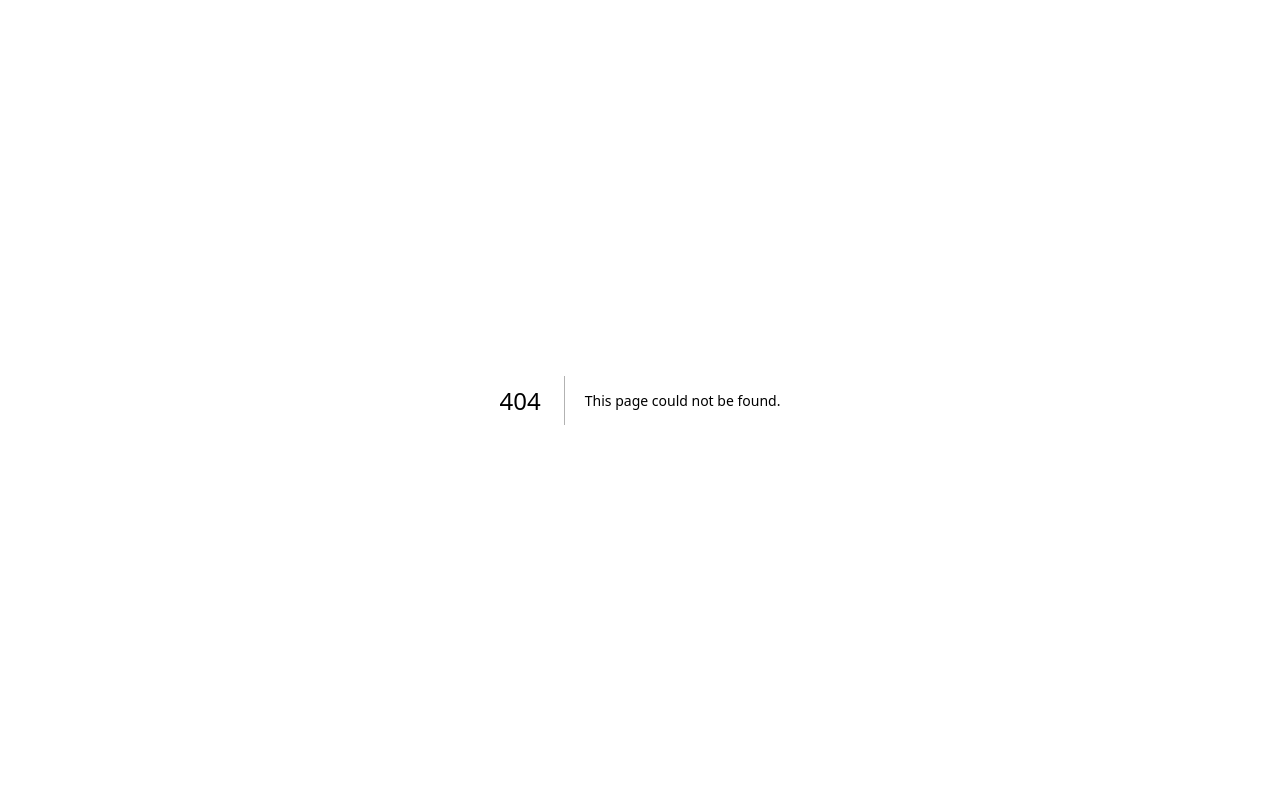
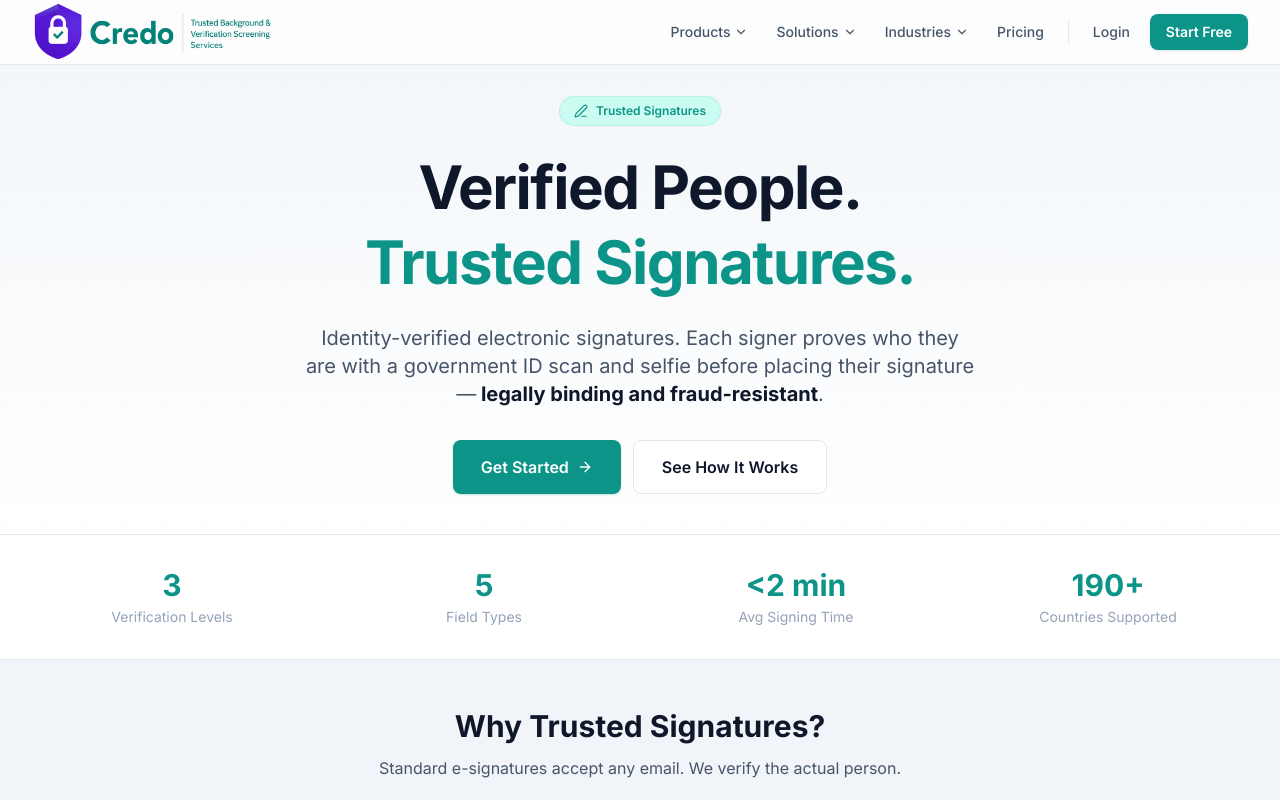
Before and after one commit to tanveerafzal/credo-screening-app, a Next.js app: page /credo-trusted-signatures in a window 1280 px wide. Before the commit this address had no page. Shown: the top 800 px of the page. Built offline with nearby package versions, Linux system fonts and the light colour scheme.

Commit message:
fix: rename product routes to credo-onboarding and credo-trusted-signatures.
Move landing pages to the new paths and add permanent redirects from the old URLs for bookmarks and SEO.

```diff
--- a/next.config.ts
+++ b/next.config.ts
@@ -3,6 +3,26 @@
 const nextConfig: NextConfig = {
   async redirects() {
     return [
+      {
+        source: "/trusted-signatures",
+        destination: "/credo-trusted-signatures",
+        permanent: true,
+      },
+      {
+        source: "/trusted-signatures/:path*",
+        destination: "/credo-trusted-signatures/:path*",
+        permanent: true,
+      },
+      {
+        source: "/onboarding",
+        destination: "/credo-onboarding",
+        permanent: true,
+      },
+      {
+        source: "/onboarding/:path*",
+        destination: "/credo-onboarding/:path*",
+        permanent: true,
+      },
       {
         source: "/:path*",
         has: [{ type: "host", value: "trustcredo.com" }],
--- a/src/app/onboarding/page.tsx
+++ b/src/app/credo-onboarding/page.tsx
@@ -336,7 +336,7 @@
               { icon: ScanFace, label: 'ID Verification', href: '/id-verification' },
               { icon: Search, label: 'Screening', href: '/screening' },
               { icon: FileText, label: 'Credit Report', href: '/credit-report' },
-              { icon: PenLine, label: 'Trusted Signatures', href: '/trusted-signatures' },
+              { icon: PenLine, label: 'Trusted Signatures', href: '/credo-trusted-signatures' },
             ].map((item) => (
               <Link
                 key={item.label}
--- a/src/app/trusted-signatures/page.tsx
+++ b/src/app/credo-trusted-signatures/page.tsx
@@ -150,7 +150,7 @@
           </p>
           <div className="mt-8 flex flex-col sm:flex-row gap-3 justify-center">
             <Link
-              href="/contact?product=trusted-signatures"
+              href="/contact?product=credo-trusted-signatures"
               className="inline-flex items-center justify-center gap-2 px-7 py-3.5 bg-accent text-white font-semibold rounded-lg hover:bg-accent-light shadow-sm shadow-accent/20 transition-all"
             >
               Get Started <ArrowRight className="w-4 h-4" />
@@ -347,7 +347,7 @@
               Learn About ID Verification <ArrowRight className="w-4 h-4" />
             </Link>
             <Link
-              href="/contact?product=trusted-signatures"
+              href="/contact?product=credo-trusted-signatures"
               className="inline-flex items-center gap-2 px-7 py-3.5 bg-white/10 text-white font-semibold rounded-lg border border-white/20 hover:bg-white/15 transition-all"
             >
               Contact Sales
@@ -362,7 +362,7 @@
         title="Ready to stop trusting email addresses?"
         subtitle="Trusted Signatures puts verified identity behind every signature. Get started at $1.99 per envelope."
         primaryLabel="Get Started"
-        primaryHref="/contact?product=trusted-signatures"
+        primaryHref="/contact?product=credo-trusted-signatures"
         secondaryLabel="View All Products"
         secondaryHref="/products"
       />
--- a/src/app/page.tsx
+++ b/src/app/page.tsx
@@ -162,7 +162,7 @@
                 ))}
               </div>
               <Link
-                href="/onboarding"
+                href="/credo-onboarding"
                 className="mt-8 inline-flex items-center gap-2 px-6 py-3 bg-accent text-white font-semibold rounded-lg hover:bg-accent-light transition-all"
               >
                 Explore Digital Onboarding <ArrowRight className="w-4 h-4" />
--- a/src/app/products/page.tsx
+++ b/src/app/products/page.tsx
@@ -39,7 +39,7 @@
       'SDK & REST API embedding',
       `First month free — ${FREE_CREDITS} credits included`,
     ],
-    href: '/onboarding',
+    href: '/credo-onboarding',
   },
   {
     icon: ScanFace,
@@ -107,7 +107,7 @@
       'Trust Credo verification seal',
       'Detailed audit trail',
     ],
-    href: '/trusted-signatures',
+    href: '/credo-trusted-signatures',
   },
 ];
 
--- a/src/components/Footer.tsx
+++ b/src/components/Footer.tsx
@@ -26,7 +26,7 @@
             <h3 className="text-sm font-semibold text-white mb-4">Product</h3>
             <ul className="space-y-2.5 text-sm">
               <li><Link href="/products" className="hover:text-white transition-colors">Products</Link></li>
-              <li><Link href="/onboarding" className="hover:text-white transition-colors">Digital Onboarding</Link></li>
+              <li><Link href="/credo-onboarding" className="hover:text-white transition-colors">Digital Onboarding</Link></li>
               <li><Link href="/screening" className="hover:text-white transition-colors">Free Screening</Link></li>
               <li><Link href="/#sources" className="hover:text-white transition-colors">Data Sources</Link></li>
               <li><Link href="/#pricing" className="hover:text-white transition-colors">Pricing</Link></li>
--- a/src/components/Navbar.tsx
+++ b/src/components/Navbar.tsx
@@ -9,7 +9,7 @@
 
 const PRODUCTS_LIST = [
   {
-    slug: 'onboarding',
+    slug: 'credo-onboarding',
     label: 'Digital Onboarding',
     shortDesc: 'Remote identity verification + AML screening in one flow.',
     icon: UserCheck,
@@ -33,7 +33,7 @@
     icon: FileText,
   },
   {
-    slug: 'trusted-signatures',
+    slug: 'credo-trusted-signatures',
     label: 'Trusted Signatures',
     shortDesc: 'Identity-verified electronic signatures that prevent fraud.',
     icon: PenLine,
```
